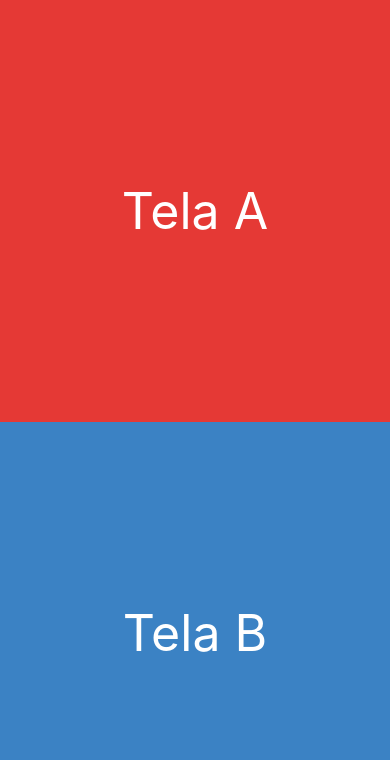
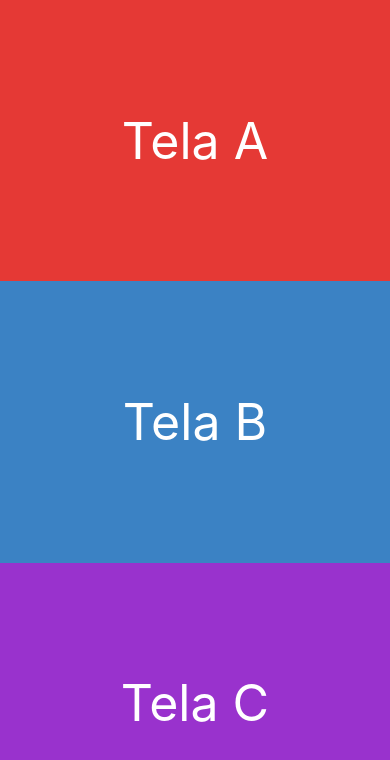
Before and after one commit to davidIsrael-rj/ReactNavigation_ReactNative, a React Native app: screen / in a window 390 px wide. Shown: the top 760 px of the page. Built offline with nearby package versions, Linux system fonts and the light colour scheme.

Commit message:
Coponente TelaC

```diff
--- a/src/App.jsx
+++ b/src/App.jsx
@@ -2,12 +2,14 @@ import React from "react";
 import { SafeAreaView, StyleSheet } from "react-native";
 import TelaA from "./views/TelaA";
 import TelaB from "./views/TelaB";
+import TelaC from "./views/TelaC";
 
 export default props =>{
     return(
         <SafeAreaView style={styles.container}>
             <TelaA/>
             <TelaB/>
+            <TelaC/>
         </SafeAreaView>
     )
 }
--- /dev/null
+++ b/src/views/TelaC.jsx
@@ -0,0 +1,7 @@
+import TextoCentral from "../components/TextoCentral";
+
+export default prop =>(
+    <TextoCentral corFundo='#9932cd'>
+        Tela C
+    </TextoCentral>
+)
```
